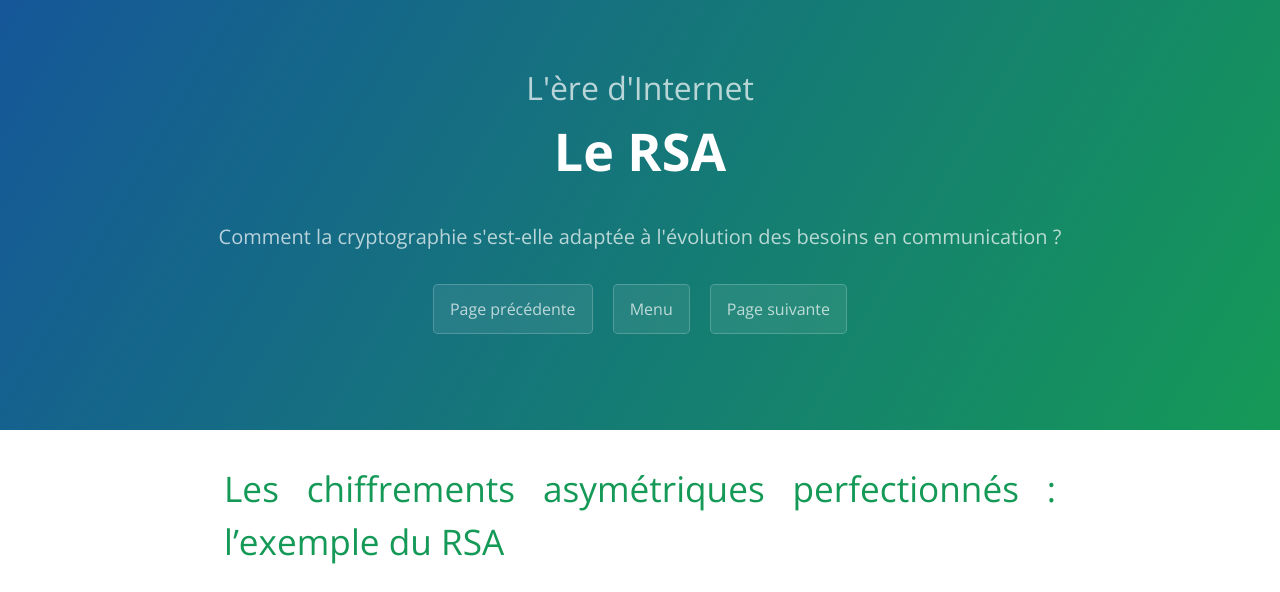
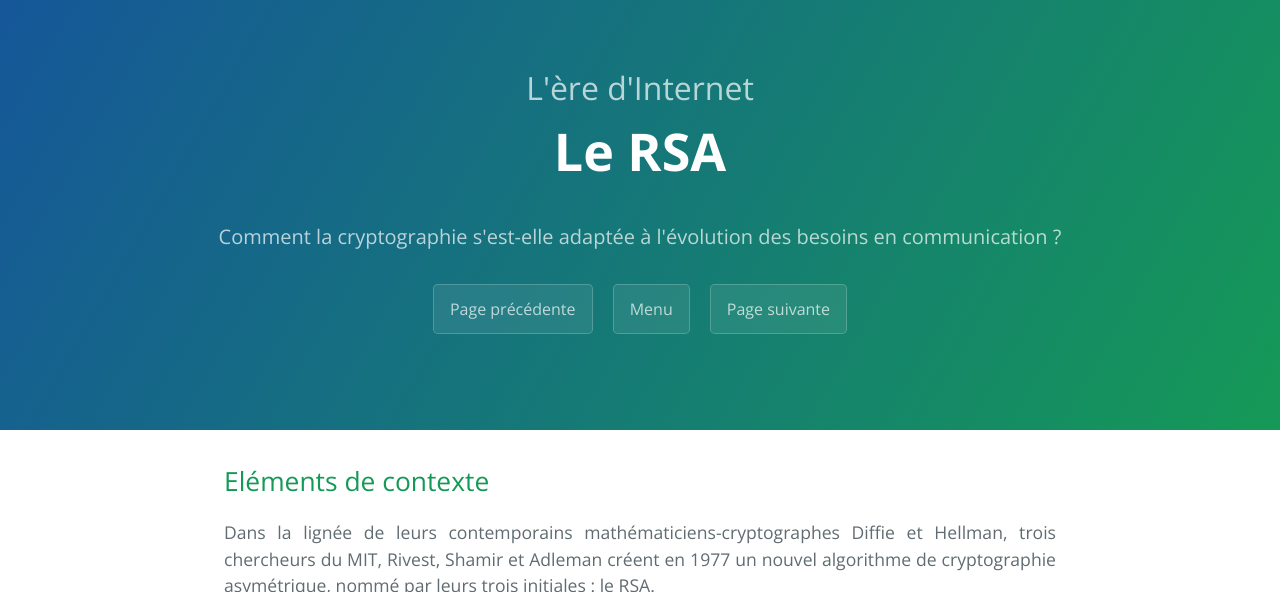
Before and after one commit to SamuelGallay/CryptoTPE, a Jekyll site: the page built from pages/4_Internet/3_rsa.md, in a window 1280 px wide and 900 px high, cut to the strip 0-592 px from the top of the window. Built offline with Jekyll 4.4.1, drawn with Linux system fonts in a browser that asks for light colours; our own code applies the rules of GitHub Pages for plain Markdown files; formulas are drawn with MathJax 3.

Commit message:
Update 3_rsa.md

```diff
--- a/pages/4_Internet/3_rsa.md
+++ b/pages/4_Internet/3_rsa.md
@@ -6,8 +6,6 @@ suivante: /quantique/
 partie: "L'ère d'Internet"
 menu: /internet/
 ---
-
-# Les chiffrements asymétriques perfectionnés : l'exemple du RSA
 
 ## Eléments de contexte
 
```
